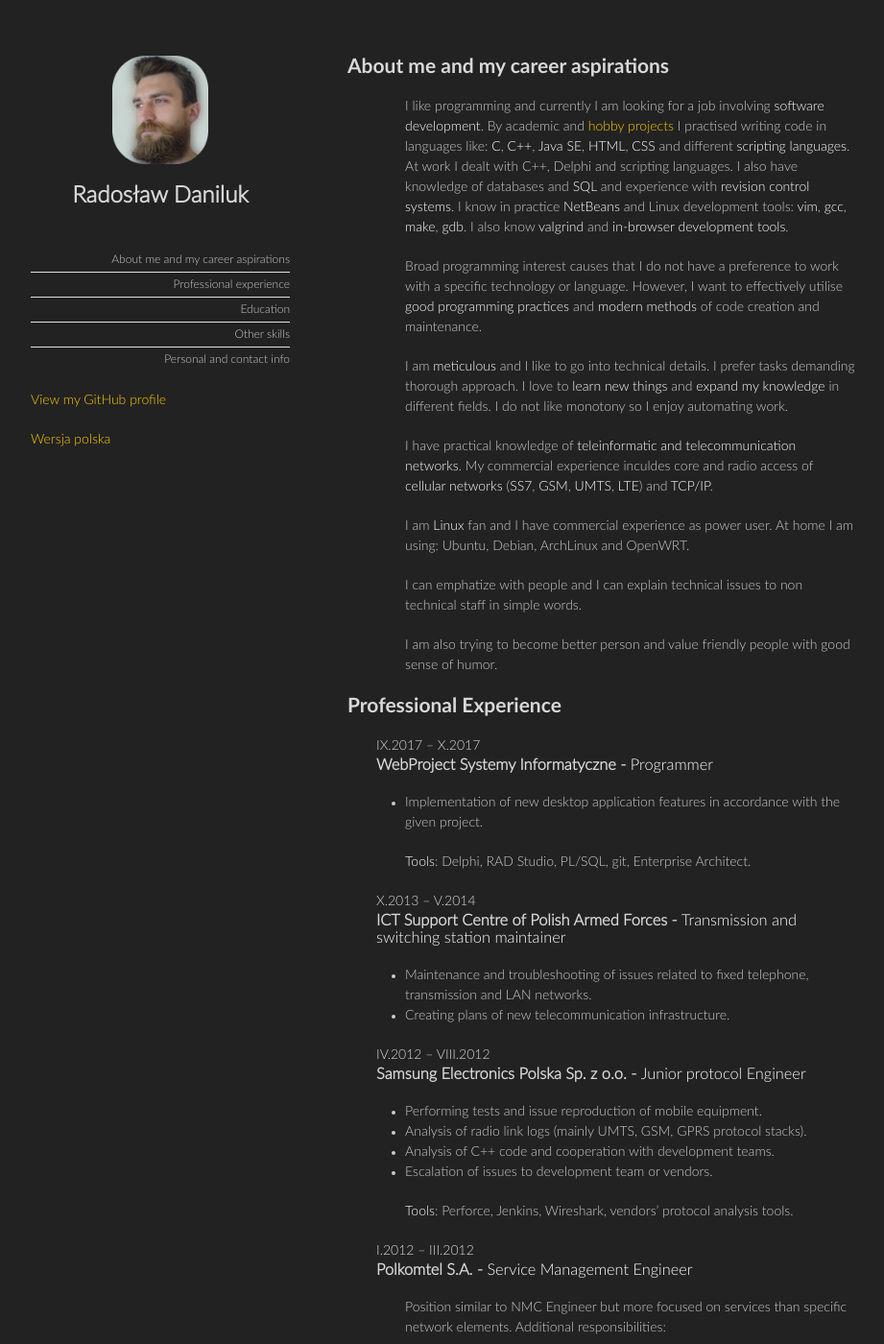
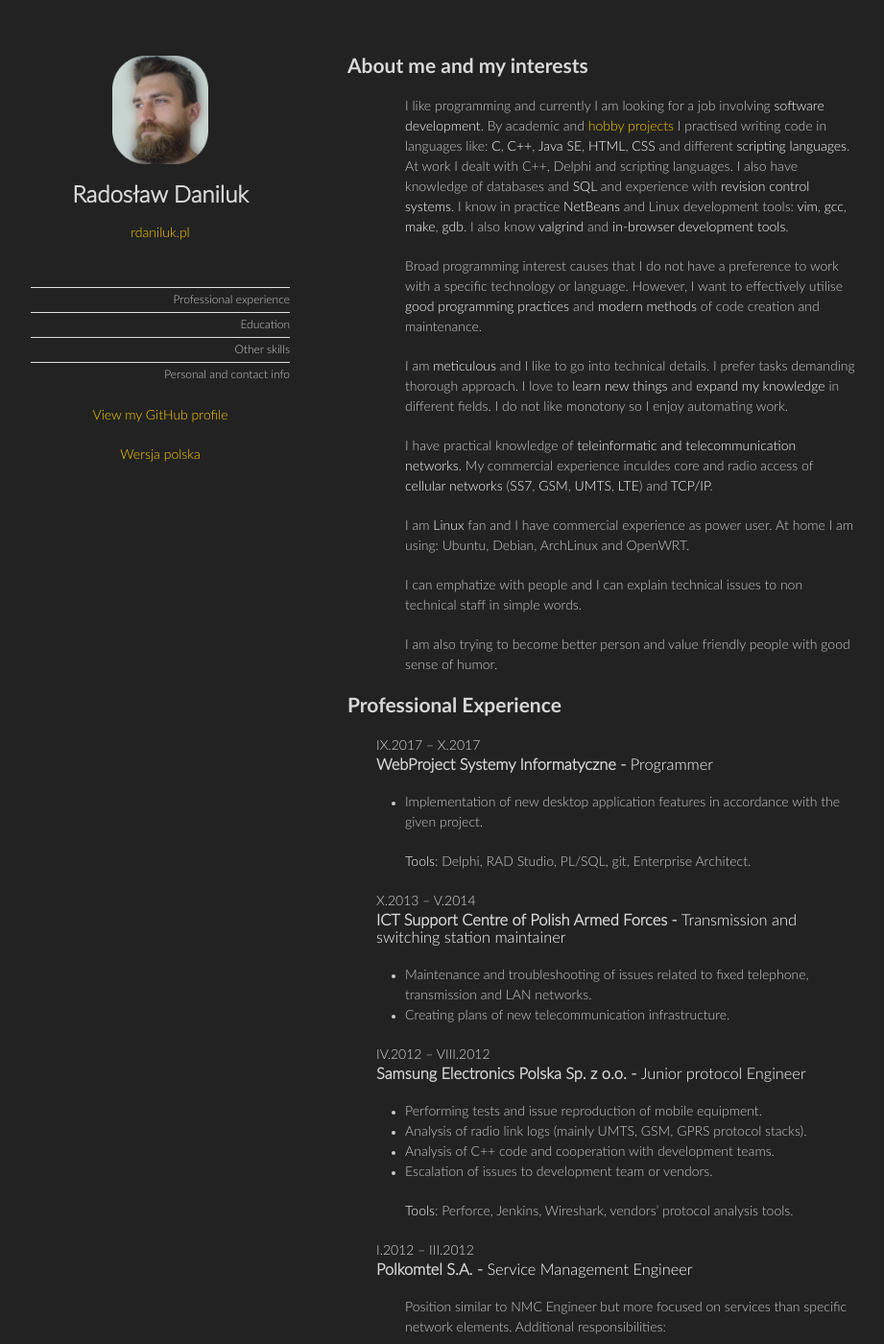
Before and after one commit to radek-daniluk/radek-daniluk.github.io, a Jekyll site: the page built from english.md, in a window 1280 px wide and 1400 px high. Shown: the whole window at 96% size, without its empty margins (178-1099 px from the left). Built offline with Jekyll 4.4.1, drawn with Linux system fonts in a browser that asks for light colours; a script that is not in the unit is left out; our own code applies the rules of GitHub Pages for plain Markdown files; some of the changed text lies outside the part shown.

Commit message:
Update - rdaniluk.pl site and some minor text changes

```diff
--- a/_config.yml
+++ b/_config.yml
@@ -1,5 +1,5 @@
 title: Radosław Daniluk
-description:
+description: <a href="https://rdaniluk.pl">rdaniluk.pl</a>
 show_downloads:
 google_analytics:
 theme: jekyll-theme-minimal
--- a/english.md
+++ b/english.md
@@ -2,25 +2,24 @@
 layout: default
 lang: en
 h:
-  me_and_career: "About me and my career aspirations"
+  about: "About me and my interests"
   experience: "Professional experience"
   education: "Education"
   other: "Other skills"
-  hidden:   "Personal and contact info"
+  hidden: "Personal and contact info"
 a:
-  me_and_career: "me_and_career"
+  about: "about"
   experience: "experience"
   education: "education"
   other: "other"
-  hidden:   "hidden"
+  hidden: "hidden"
 
 projects_url: "https://github.io/radek-daniluk"
-
 ---
 
-## <a name="me_and_career"></a>About me and my career aspirations
+## <a name="about"></a>About me and my interests
 
-I like programming and currently I am looking for a job involving **software development**. By academic and [hobby projects]({{ site.projects_url }}) I practised writing code in languages like: **C**, **C++**, **Java&nbsp;SE**, **HTML**, **CSS** and different **scripting languages**. At work I dealt with C++, Delphi and scripting languages. I also have knowledge of databases and **SQL** and experience with **revision control systems**. I know in practice **NetBeans** and Linux development tools: **vim**, **gcc**, **make**, **gdb**. I also know **valgrind** and **in-browser development tools**.
+I like programming and currently I am looking for a job involving **software development**. By academic and [hobby projects](<{{ site.projects_url }}>) I practised writing code in languages like: **C**, **C++**, **Java SE**, **HTML**, **CSS** and different **scripting languages**. At work I dealt with C++, Delphi and scripting languages. I also have knowledge of databases and **SQL** and experience with **revision control systems**. I know in practice **NetBeans** and Linux development tools: **vim**, **gcc**, **make**, **gdb**. I also know **valgrind** and **in-browser development tools**.
 
 Broad programming interest causes that I do not have a preference to work with a specific technology or language. However, I want to effectively utilise **good programming practices** and **modern methods** of code creation and maintenance.
 
@@ -35,71 +34,87 @@ I can emphatize with people and I can explain technical issues to non technical
 I am also trying to become better person and value friendly people with good sense of humor.
 
 ## <a name="experience"></a>Professional Experience
+
 #### IX.2017 – X.2017
+
 ### WebProject Systemy Informatyczne - **Programmer**
 
-- Implementation of new desktop application features in accordance with the given project.
+-   Implementation of new desktop application features in accordance with the given project.
 
 **Tools**: Delphi, RAD Studio, PL/SQL, git, Enterprise Architect.
 
 #### X.2013 – V.2014
+
 ### ICT Support Centre of Polish Armed Forces - **Transmission and switching station maintainer**
-- Maintenance	and troubleshooting of issues related to fixed telephone,	transmission and LAN networks.
-- Creating plans of new telecommunication infrastructure.
+
+-   Maintenance	and troubleshooting of issues related to fixed telephone,	transmission and LAN networks.
+-   Creating plans of new telecommunication infrastructure.
 
 #### IV.2012 – VIII.2012
-###  Samsung Electronics Polska Sp. z o.o. - **Junior protocol Engineer**
 
-- Performing tests and issue reproduction of mobile equipment.
-- Analysis of radio link logs (mainly UMTS, GSM, GPRS protocol stacks).
-- Analysis of C++ code and cooperation with development teams.
-- Escalation of issues to development team or vendors.
+### Samsung Electronics Polska Sp. z o.o. - **Junior protocol Engineer**
+
+-   Performing tests and issue reproduction of mobile equipment.
+-   Analysis of radio link logs (mainly UMTS, GSM, GPRS protocol stacks).
+-   Analysis of C++ code and cooperation with development teams.
+-   Escalation of issues to development team or vendors.
 
 **Tools**: Perforce, Jenkins, Wireshark, vendors' protocol analysis tools.
 
 #### I.2012 – III.2012
-###  Polkomtel S.A. - **Service Management Engineer**
+
+### Polkomtel S.A. - **Service Management Engineer**
+
 Position similar to NMC Engineer but more focused on services than specific network elements. Additional responsibilities:
-- Prioritizing tasks according to Service Level Agreement.
-- Creating procedures for a team members.
+
+-   Prioritizing tasks according to Service Level Agreement.
+-   Creating procedures for a team members.
 
 #### V.2009 – I.2012
-###  Polkomtel S.A. - **NMC Engineer**
-- Monitoring of cellular network services and network elements – GSM, GPRS, UMTS core and	radio network; VAS (SMS, MMS, VMS, RBT, localization platform); IN,	firewalls, IP routers and switches.
-- Troubleshooting, coordination and escalation of network failures and customer trouble requests.
-- Reconfiguration of network elements.
-- Estimating the impact of failures and planned works on customers.
-- Performing tests with other	operators and customers.
-- Creating reports for management board.
-Tools: IBM Tivoli, BMC Remedy, vendors' network management tools (CLI and GUI), Wireshark, vendors' stack protocol analysis tools.
+
+### Polkomtel S.A. - **NMC Engineer**
+
+-   Monitoring of cellular network services and network elements – GSM, GPRS, UMTS core and	radio network; VAS (SMS, MMS, VMS, RBT, localization platform); IN,	firewalls, IP routers and switches.
+-   Troubleshooting, coordination and escalation of network failures and customer trouble requests.
+-   Reconfiguration of network elements.
+-   Estimating the impact of failures and planned works on customers.
+-   Performing tests with other	operators and customers.
+-   Creating reports for management board.
+    Tools: IBM Tivoli, BMC Remedy, vendors' network management tools (CLI and GUI), Wireshark, vendors' stack protocol analysis tools.
 
 #### VIII.2008 - IX.2008
-###  Polimex-Mostostal S.A. - **Student intership**
+
+### Polimex-Mostostal S.A. - **Student intership**
+
 Employed in a field of civil engineering I was resposible for making changes in technical drawings and a lot of boring tasks. I quickly wrote automation script and as a consequence I was asked by manager to make more automation tools. I wrote Excel macros(VBA), VBScripts and AutoCAD scripts.
 
 ## <a name="education"></a>Education
+
 #### IX.2005 – VI.2010
-###  Warsaw University of Technology - **The Faculty of Electronics and Information Technology** - Bachelor of Science
-- Major: Telecommunication Systems and Networks.
-- Final grade: very good.
+
+### Warsaw University of Technology - **The Faculty of Electronics and Information Technology** - Bachelor of Science
+
+-   Major: Telecommunication Systems and Networks.
+-   Final grade: very good.
 
 ## <a name="other"></a>Other skills
 
 ### Trainings
 
-- Nokia Siemens Networks trainings: signalling in cellular core network, MSS, MGW, CS data.
-- Internal trainings in Polkomtel S.A.: NSS, GPRS, BSS, VAS, IN, roaming and signalling.
+-   Nokia Siemens Networks trainings: signalling in cellular core network, MSS, MGW, CS data.
+-   Internal trainings in Polkomtel S.A.: NSS, GPRS, BSS, VAS, IN, roaming and signalling.
 
 ### Languages
-- **Polish:** Native
-- **English:** B2 level exam passed; experience in technical English: written and oral communication with foreign coworkers and trainers; reading documentation and books.
-- **Russian:** Comunicative
+
+-   **Polish:** Native
+-   **English:** B2 level exam passed; experience in technical English: written and oral communication with foreign coworkers and trainers; reading documentation and books.
+-   **Russian:** Comunicative
 
 ### Driving licence
-- B category
+
+-   B category
 
 ## <a name="{{ page.a.hidden }}"></a>{{ page.h.hidden }}
 
-- Date of birth: 23 January, 1986
-
-Use your magical skills to get contact info.
+-   Date of birth: 23 January, 1986
+-   WWW: [rdaniluk.pl](https://rdaniluk.pl)
--- a/main.scss
+++ b/main.scss
@@ -42,7 +42,7 @@ h1, h2, h3 {
 
 h1 {
   font-size:24px;
-  margin-bottom: 40px;
+  margin-bottom: 15px;
 }
 
 h2 {
@@ -139,7 +139,7 @@ header {
   -webkit-font-smoothing:subpixel-antialiased;
 }
 
-header h1 {
+header h1, header{
   text-align: center;
 }
 
```
Also changed, not shown: index.md (+4 -5 lines).
